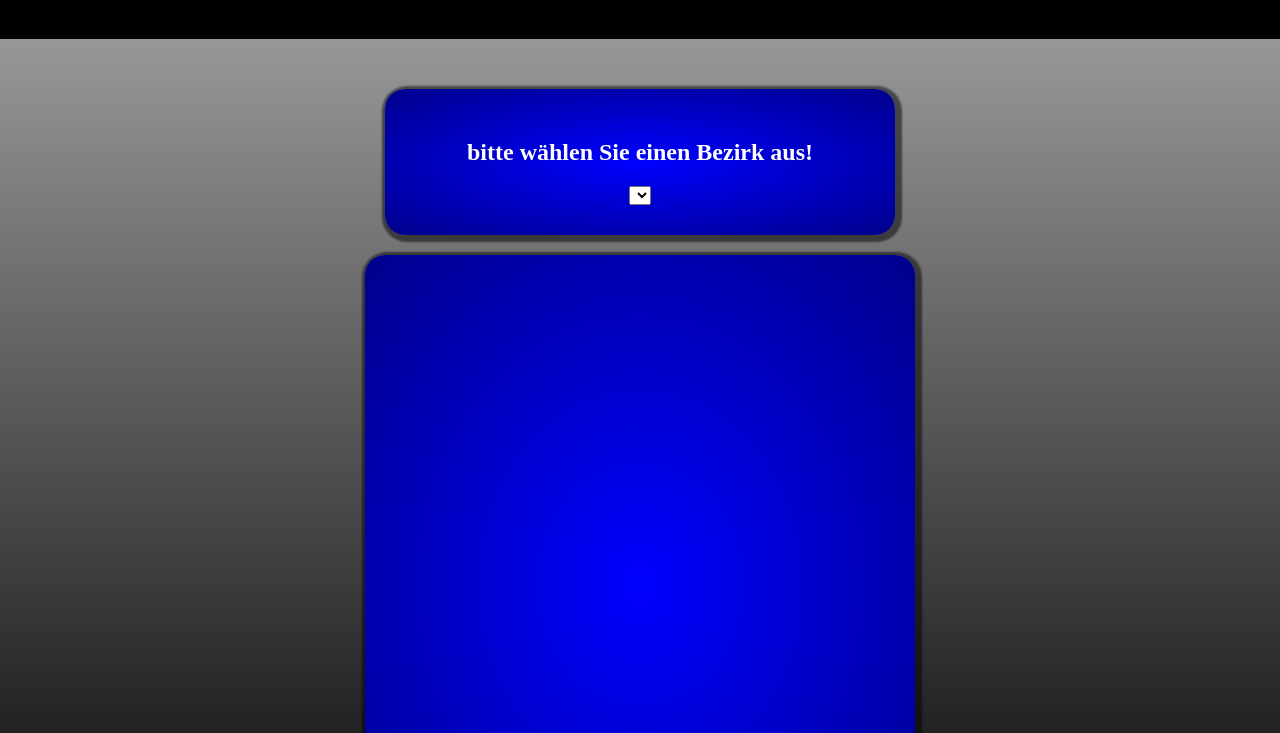
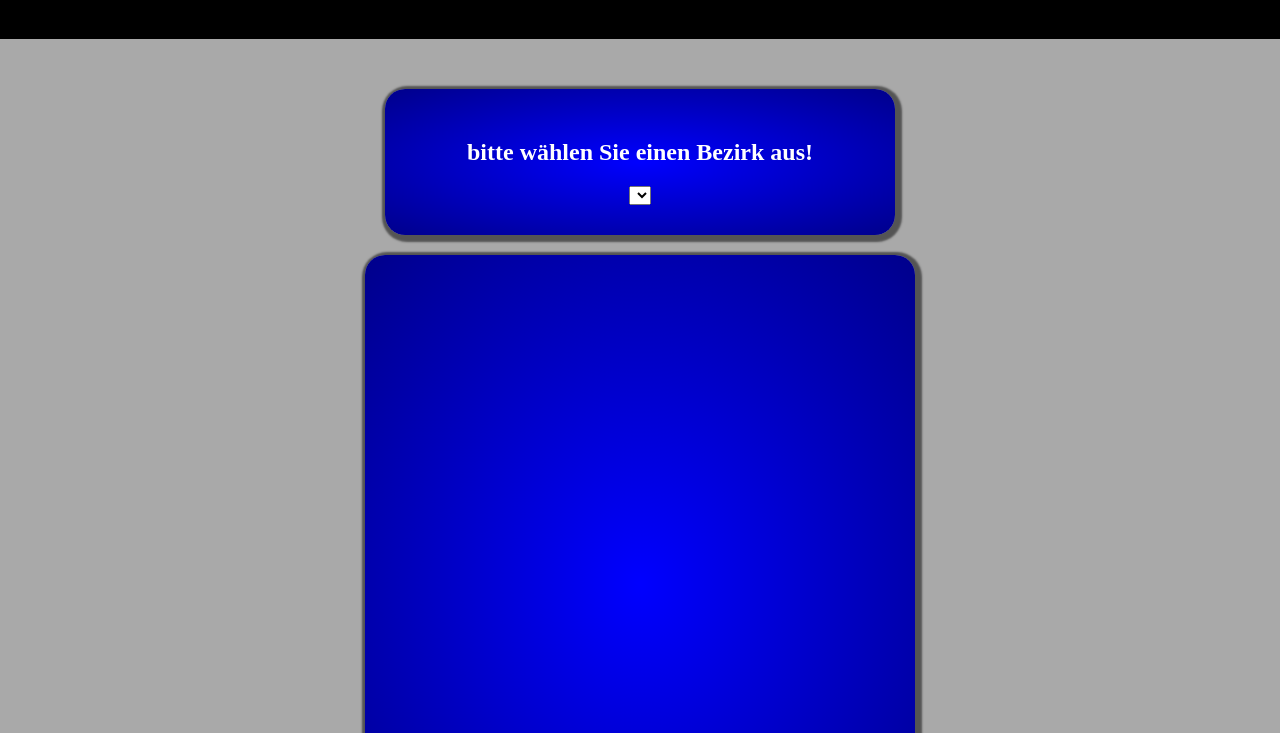
Before and after one commit to DomJSdev/DomJSdev, a plain HTML site: page Fundorte-Wien/index.html in a window 1280 px wide. Shown: the part 67-800 px from the top of the page. Drawn offline with Linux system fonts and the light colour scheme; no server answers.

Commit message:
Update style.css

```diff
--- a/Fundorte-Wien/css/style.css
+++ b/Fundorte-Wien/css/style.css
@@ -1,7 +1,7 @@
 @charset "utf-8";
 
 body{
-    background: linear-gradient(darkgray,black);
+    background-color: darkgray;
 }
 header{
     margin: -22px 0 0 -10px;
```
